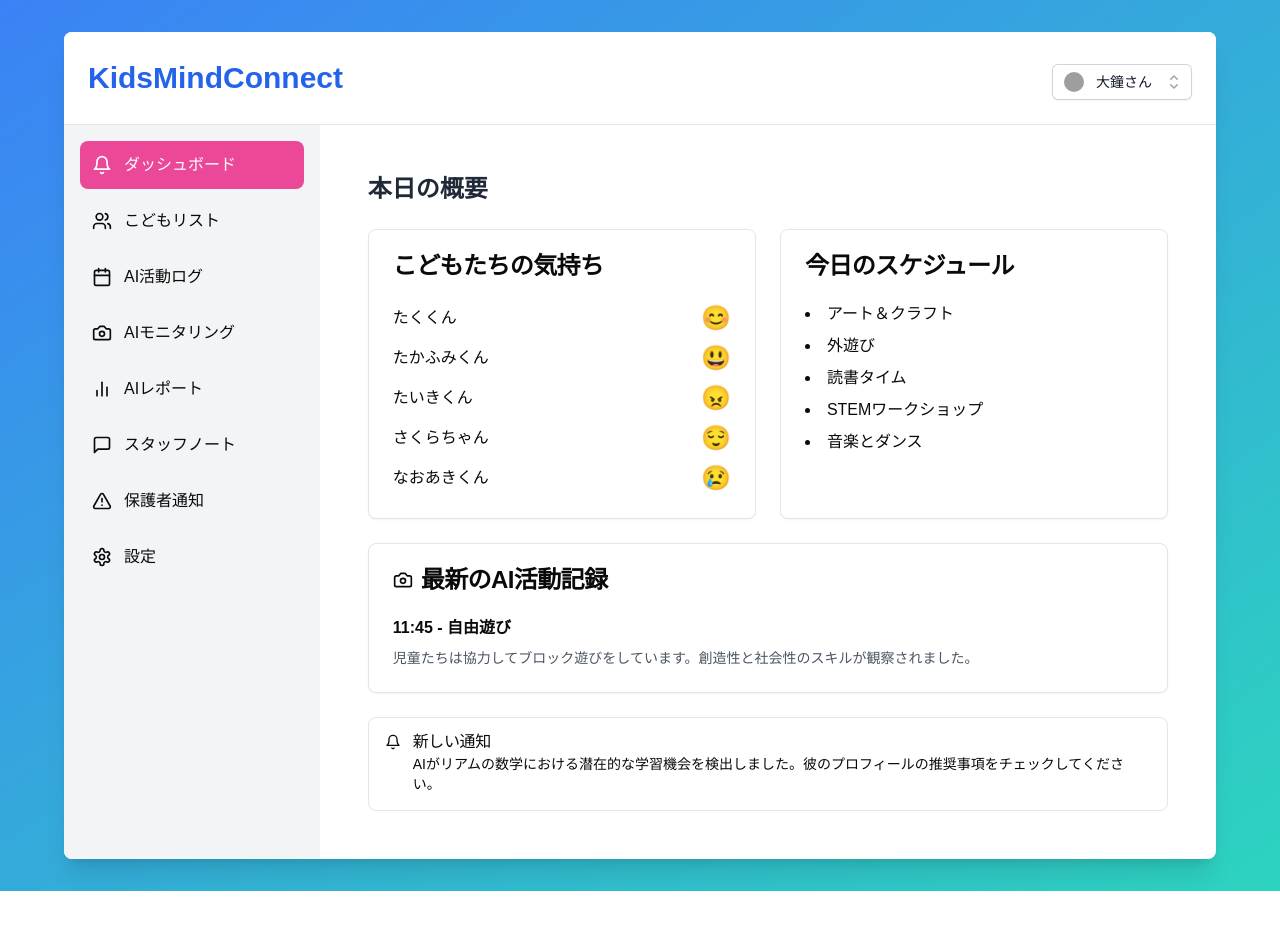
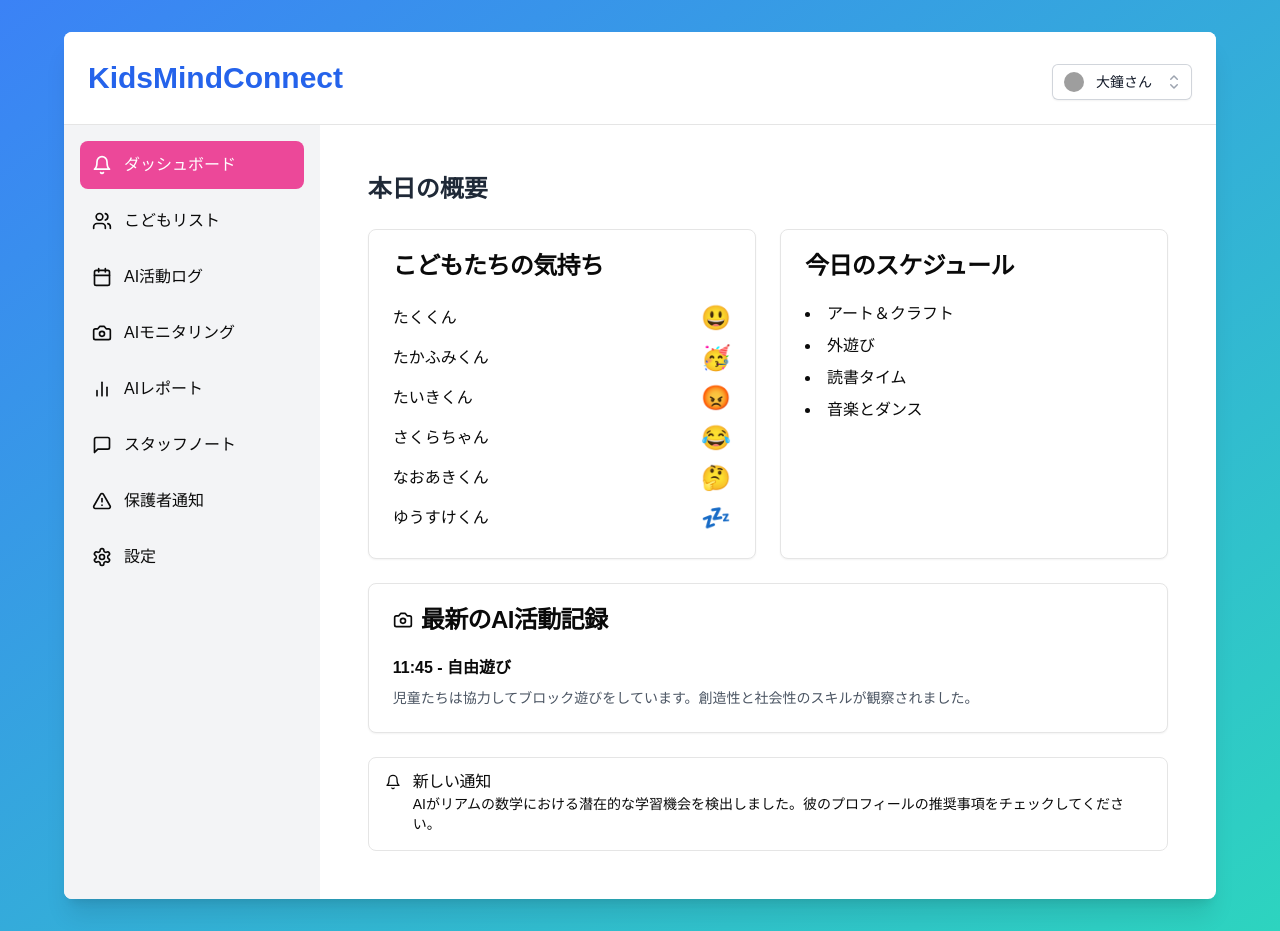
Before and after one commit to ganechi/kids-mind-connect, a Next.js app: page / in a window 1280 px wide. Before the commit the page ends 891 px from the top, so only its background shows below. Built offline with nearby package versions, Linux system fonts and the light colour scheme; grey boxes are pictures that could not be loaded.

Commit message:
refac: constantsに定数切り出し

```diff
--- a/package.json
+++ b/package.json
@@ -14,6 +14,7 @@
     "@radix-ui/react-select": "^2.1.2",
     "@radix-ui/react-slot": "^1.1.0",
     "@radix-ui/react-switch": "^1.1.1",
+    "@vercel/kv": "^3.0.0",
     "class-variance-authority": "^0.7.0",
     "clsx": "^2.1.1",
     "framer-motion": "^11.11.4",
--- a/src/components/dashboard.tsx
+++ b/src/components/dashboard.tsx
@@ -4,22 +4,7 @@ import { Card, CardContent, CardHeader, CardTitle } from "@/components/ui/card"
 import { Alert, AlertDescription, AlertTitle } from "@/components/ui/alert"
 import { Bell, Camera } from "lucide-react"
 import { children } from "@/constants/children"
-
-const emotionEmojis:any = {
-  happy: "😊",
-  sad: "😢",
-  excited: "😃",
-  calm: "😌",
-  angry: "😠",
-}
-
-const activities = [
-  "アート＆クラフト",
-  "外遊び",
-  "読書タイム",
-  "STEMワークショップ",
-  "音楽とダンス",
-]
+import { activities } from "@/constants/activites"
 
 const latestAiActivity = {
   time: "11:45",
@@ -41,7 +26,7 @@ export default function Dashboard() {
               {children.map((child:any) => (
                 <li key={child.name} className="flex items-center justify-between">
                   <span>{child.name}</span>
-                  <span className="text-2xl">{emotionEmojis[child.emotion]}</span>
+                  <span className="text-2xl">{child.emotion}</span>
                 </li>
               ))}
             </ul>
--- a/src/components/parent-notifications.tsx
+++ b/src/components/parent-notifications.tsx
@@ -7,11 +7,7 @@ import { Button } from "@/components/ui/button"
 import { Input } from "@/components/ui/input"
 import { Textarea } from "@/components/ui/textarea"
 import { AlertTriangle } from "lucide-react"
-
-const initialParentNotifications = [
-  { id: 1, title: "持ち物のお知らせ", content: "明日は遠足です。お弁当と水筒をお忘れなく。" },
-  { id: 2, title: "健康診断のお知らせ", content: "来週の水曜日に定期健康診断を実施します。" },
-]
+import { initialParentNotifications } from "@/constants/parentNotiy"
 
 export default function ParentNotifications() {
   const [parentNotifications, setParentNotifications] = useState(initialParentNotifications)
--- a/src/components/staff-notes.tsx
+++ b/src/components/staff-notes.tsx
@@ -6,11 +6,7 @@ import { Alert, AlertDescription, AlertTitle } from "@/components/ui/alert"
 import { Button } from "@/components/ui/button"
 import { Textarea } from "@/components/ui/textarea"
 import { MessageSquare } from "lucide-react"
-
-const initialStaffNotes = [
-  { id: 1, author: "永田さん", content: "たいきくんが今日は特に集中力が高かったです。明日も同じアプローチを試してみましょう。" },
-  { id: 2, author: "石原さん", content: "たかふみくんが新しい友達と仲良くなりました。社会性の成長が見られます。" },
-]
+import { initialStaffNotes } from "@/constants/staffnotes"
 
 export default function StaffNotes() {
   const [staffNotes, setStaffNotes] = useState(initialStaffNotes)
--- /dev/null
+++ b/src/constants/activites.tsx
@@ -0,0 +1,6 @@
+export const activities = [
+    "アート＆クラフト",
+    "外遊び",
+    "読書タイム",
+    "音楽とダンス",
+]
--- a/src/constants/children.tsx
+++ b/src/constants/children.tsx
@@ -11,7 +11,7 @@ export const children = [
         reading: 92,
         science: 78,
       },
-      emotion: "happy",
+      emotion: "😃",
     },
     {
       id: 2,
@@ -25,7 +25,7 @@ export const children = [
         reading: 80,
         science: 95,
       },
-      emotion: "excited",
+      emotion: "🥳",
     },
     {
       id: 3,
@@ -39,7 +39,7 @@ export const children = [
         reading: 80,
         science: 95,
       },
-      emotion: "angry",
+      emotion: "😡",
     },
     {
       id: 4,
@@ -53,7 +53,7 @@ export const children = [
         reading: 80,
         science: 95,
       },
-      emotion: "calm",
+      emotion: "😂",
     },
     {
       id: 5,
@@ -67,6 +67,20 @@ export const children = [
         reading: 80,
         science: 95,
       },
-      emotion: "sad",
+      emotion: "🤔",
+    },
+    {
+      id: 6,
+      name: "ゆうすけくん",
+      age: 12,
+      photo: "/placeholder.svg?height=100&width=100",
+      interests: ["スポーツ", "科学"],
+      behavioralPatterns: ["活発", "集中力が散漫"],
+      learningProgress: {
+        math: 90,
+        reading: 80,
+        science: 95,
+      },
+      emotion: "💤",
     },
   ]
--- /dev/null
+++ b/src/constants/parentNotiy.tsx
@@ -0,0 +1,4 @@
+export const initialParentNotifications = [
+    { id: 1, title: "持ち物のお知らせ", content: "明日は遠足です。お弁当と水筒をお忘れなく。" },
+    { id: 2, title: "健康診断のお知らせ", content: "来週の水曜日に定期健康診断を実施します。" },
+]
--- /dev/null
+++ b/src/constants/staffnotes.tsx
@@ -0,0 +1,4 @@
+export const initialStaffNotes = [
+    { id: 1, author: "永田さん", content: "たいきくんが今日は特に集中力が高かったです。明日も同じアプローチを試してみましょう。" },
+    { id: 2, author: "石原さん", content: "たかふみくんが新しい友達と仲良くなりました。社会性の成長が見られます。" },
+  ]
```
Also changed, not shown: src/components/main.tsx (line endings or trailing spaces), 1 other file (tests, documents, lock files or other folders).
